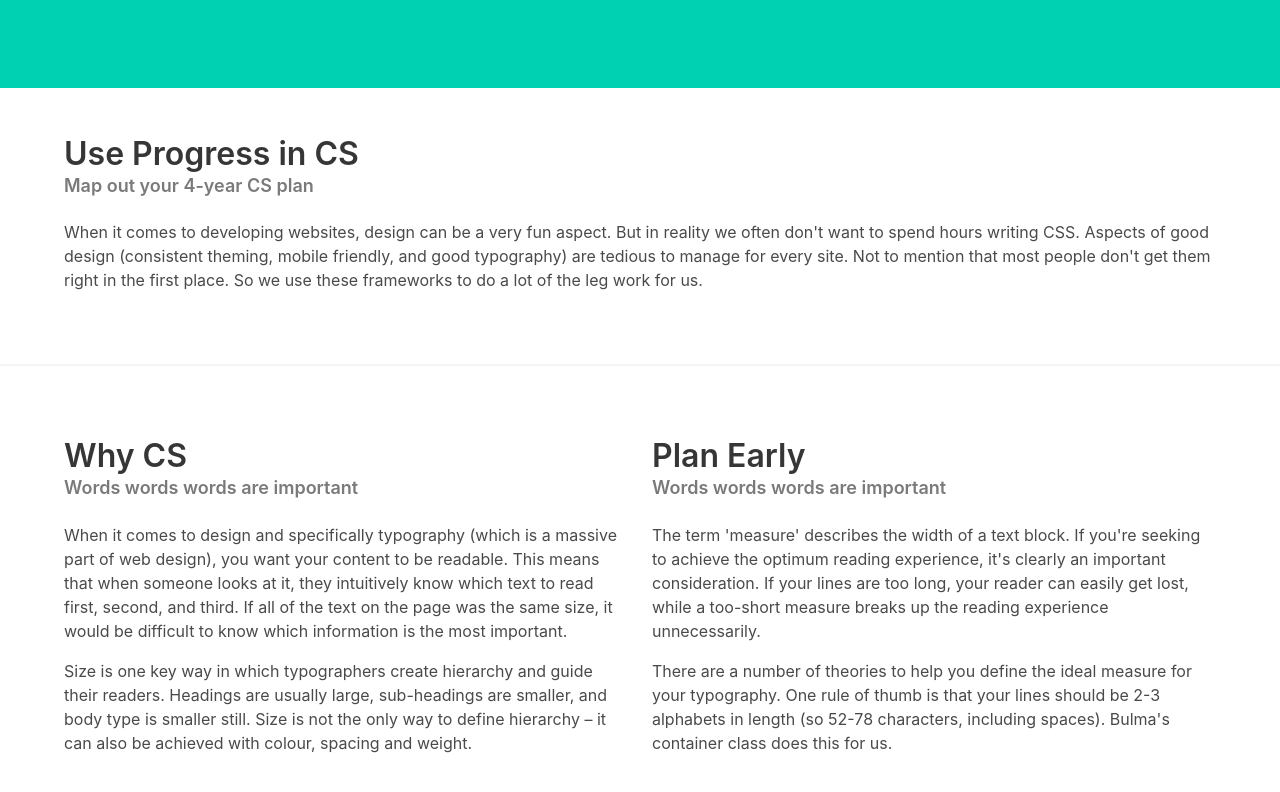
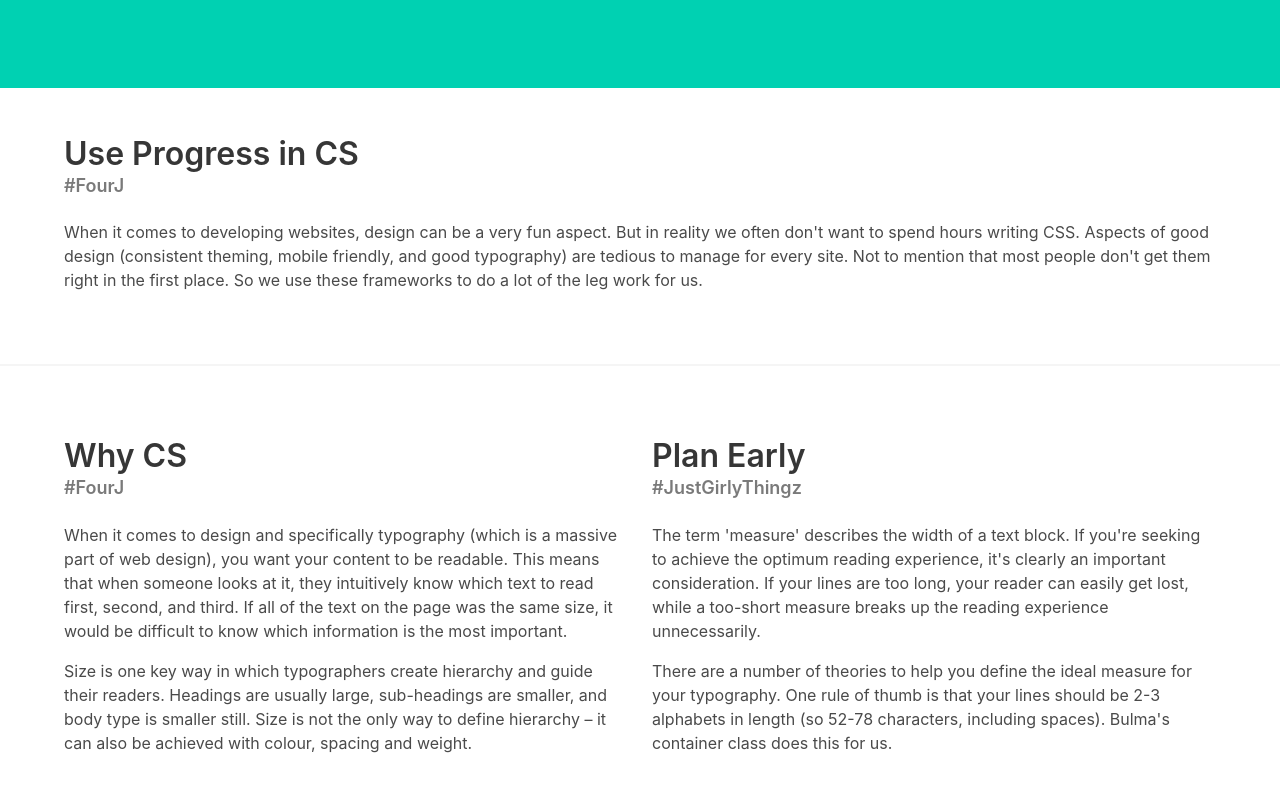
Before and after one commit to aegustaf/COMP-426-frontend, a website: page index.html in a window 1280 px wide. Shown: the part 64-856 px from the top of the page. Drawn offline with nearby package versions, Linux system fonts and the light colour scheme; no server answers.

Commit message:
added important messages

```diff
--- a/index.html
+++ b/index.html
@@ -73,7 +73,7 @@
       <div class="container">
         <div class="content">
           <h1 class="title">Use Progress in CS</h1>
-          <h5 class="subtitle has-text-grey">Map out your 4-year CS plan</h5>
+          <h5 class="subtitle has-text-grey">#FourJ</h5>
           <p>When it comes to developing websites, design can be a very fun aspect. But in reality we often don't want
             to spend hours writing CSS.
             Aspects of good design (consistent theming, mobile friendly, and good typography) are tedious to manage
@@ -91,7 +91,7 @@
           <div class="columns">
             <div class="column">
               <h1 class="title">Why CS</h1>
-              <h5 class="subtitle has-text-grey">Words words words are important</h5>
+              <h5 class="subtitle has-text-grey">#FourJ</h5>
               <p>When it comes to design and specifically typography (which is a massive part of web design), you
                 want
                 your content to be readable. This means that when someone looks at it, they intuitively know
@@ -105,7 +105,7 @@
             </div>
             <div class="column">
               <h1 class="title">Plan Early</h1>
-              <h5 class="subtitle has-text-grey">Words words words are important</h5>
+              <h5 class="subtitle has-text-grey">#JustGirlyThingz</h5>
               <p>The term 'measure' describes the width of a text block. If you're seeking to achieve the optimum
                 reading experience,
                 it's clearly an important consideration. If your lines are too long, your reader can easily get
```
